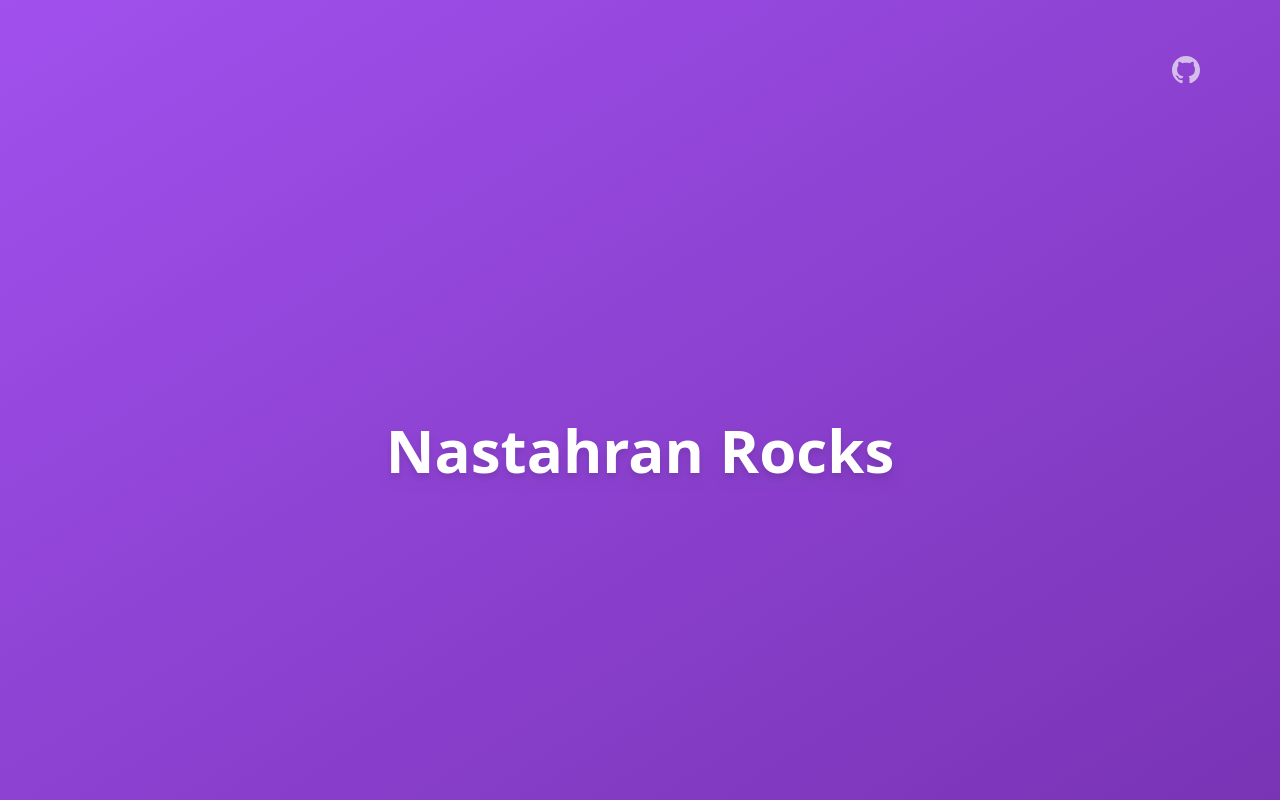
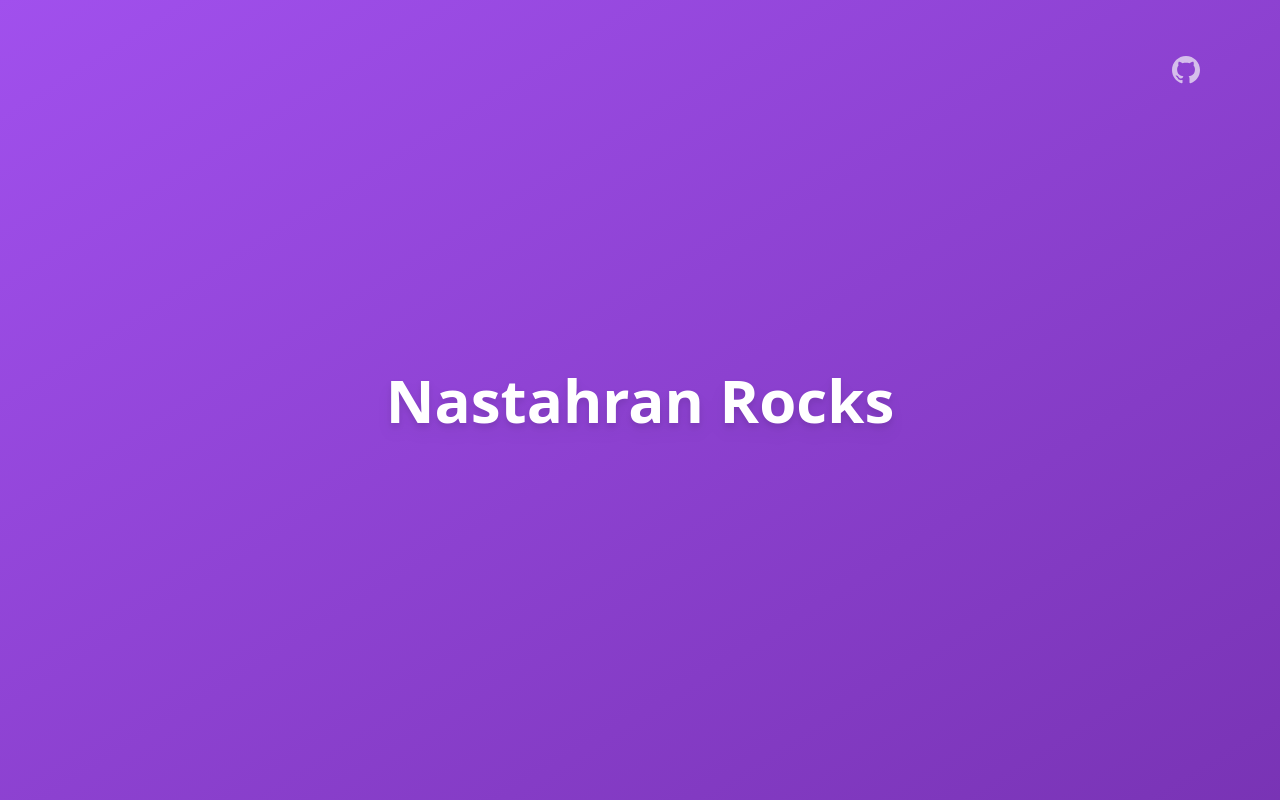
Before and after one commit to paramoNNNN/nastahran.rocks, a Next.js app: page / in a window 1280 px wide. Built offline with nearby package versions, Linux system fonts and the light colour scheme.

Commit message:
fix: use JIT's calc in main page

```diff
--- a/pages/styles.module.css
+++ b/pages/styles.module.css
@@ -1,6 +1,6 @@
 .main {
 	@apply relative w-full flex items-center justify-center;
-	height: calc(100% - 180px);
+	@apply w-full h-[calc(100%-140px)] sm:h-[calc(100%-180px)] md:h-[calc(100%-220px)] lg:h-[calc(100%-280px)];
 
 	& .title {
 		@apply text-4xl md:text-5xl lg:text-6xl text-center font-bold text-white filter drop-shadow-lg;
```
